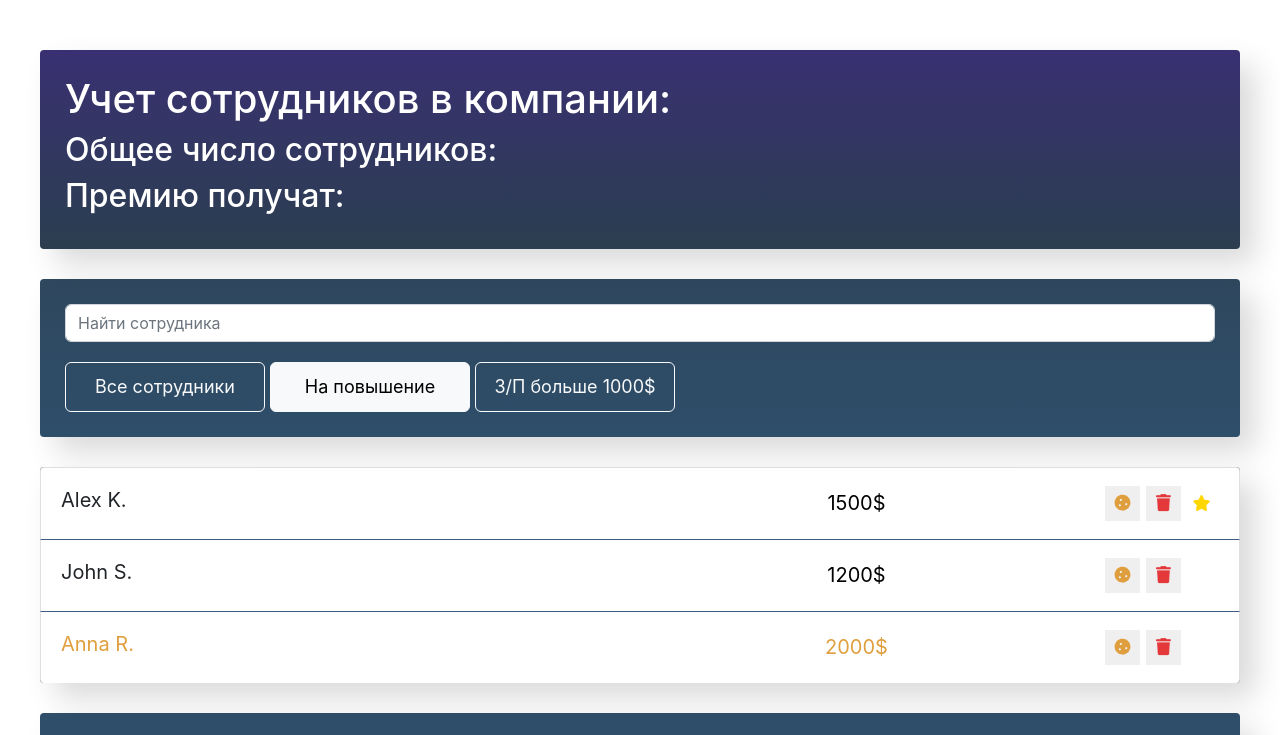
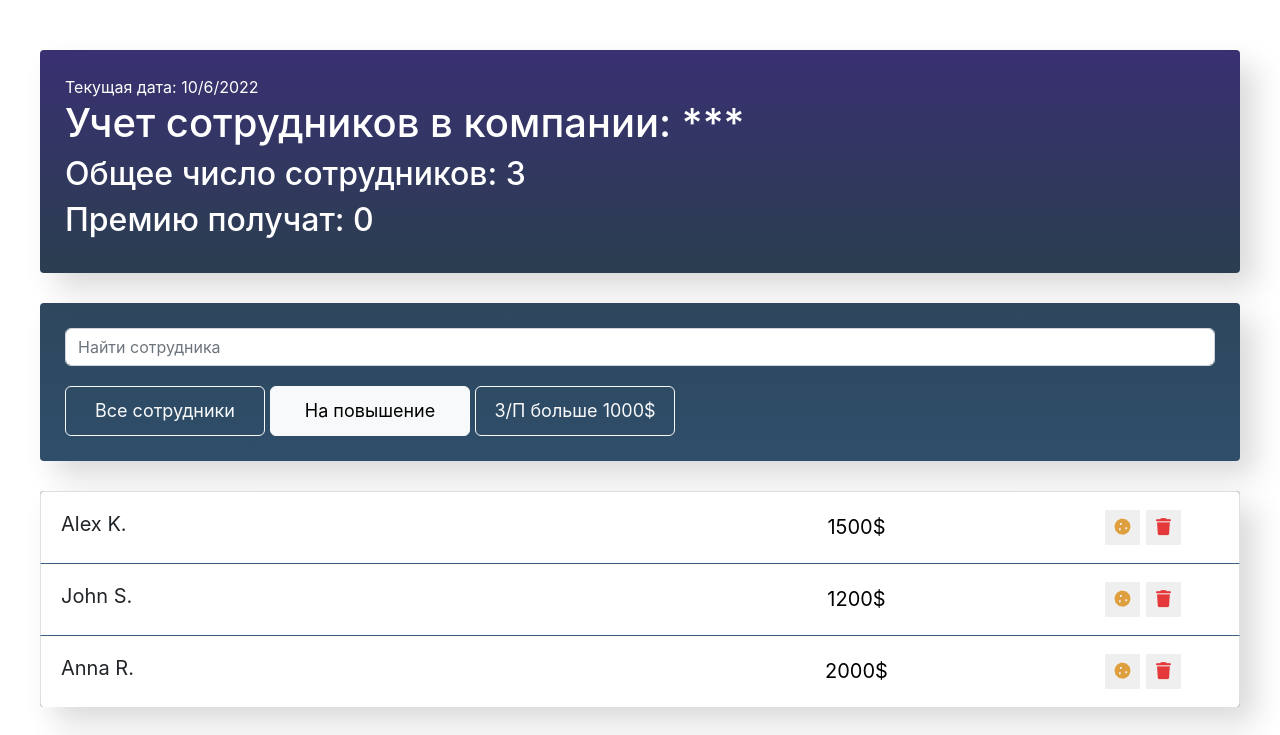
Before and after one commit to kleykovsky/employees, a React (Create React App) app: page / in a window 1280 px wide. Shown: the top 735 px of the page. Built offline with nearby package versions, Linux system fonts and the light colour scheme.

Commit message:
rev: 1.6

```diff
--- a/src/components/App/App.js
+++ b/src/components/App/App.js
@@ -6,19 +6,14 @@ import EmployeesList from "../employees-list/employees-list";
 import EmployeesAddForm from "../employees-add-form/employees-add-form";
 import './App.css';
 
-
-
-
-
 class App extends Component {
     constructor(props) {
         super(props);
         this.state = {
             data: [
-                {name: 'Alex K.', salary: 1500, increase: false, rise: true, id: 1, },
-                {name: 'John S.', salary: 1200, increase: false, rise: false, id: 2, },
-                {name: 'Anna R.', salary: 2000, increase: true, rise: false,  id: 3, },
-
+                {name: 'Alex K.', salary: 1500, increase: false, rise: false, id: 1, classNam: true, classSal: true},
+                {name: 'John S.', salary: 1200, increase: false, rise: false, id: 2,  classNam: true, classSal: true},
+                {name: 'Anna R.', salary: 2000, increase: false, rise: false,  id: 3,  classNam: true, classSal: true},
             ]
         }
         this.maxId = 4
@@ -31,7 +26,6 @@ class App extends Component {
             // const before = data.slice(0, index);
             // const after = data.slice(index + 1);
             // const newArr = [...before, ...after];
-
             return{
                 data: data.filter(item => item.id !== id),
             }
@@ -39,6 +33,7 @@ class App extends Component {
     }
 
     addItem = (name, salary) => {
+
         const newItem = {
             name,
             salary,
@@ -76,19 +71,45 @@ class App extends Component {
         }))
     }
 
+    // onToggleRise = (id) => {
+    //     this.setState(({data}) => ({
+    //         data: data.map(item => {
+    //             if(item.id === id) {
+    //                 return {...item, rise: !item.rise}
+    //             }
+    //             return item;
+    //         })
+    //     }))
+    //     console.log(`Rise this ${id}`);
+    // }
 
-
-
-
-    onToggleRise = (id) => {
+    onToggleProp = (id, prop) => {
+        this.setState(({data}) => ({
+            data: data.map(item => {
+                if(item.id === id) {
+                    return {...item, [prop]: !item[prop]}
+                }
+                return item;
+            })
+        }))
         console.log(`Rise this ${id}`);
-
     }
 
     render() {
+        const employees = this.state.data.length;
+        const increased = this.state.data.filter(item => item.increase).length;
+        const currDate = new Date().toLocaleDateString()
+
         return(
             <div className='App'>
-                <AppInfo/>
+                <AppInfo
+                        txtH1={`Учет сотрудников в компании: ***`}
+                        txtH2={'Общее число сотрудников:'}
+                        txtH3={'Премию получат:'}
+                        employees={employees}
+                        increased={increased}
+                        curData={currDate}
+                />
                 <div className="search-panel">
                     <SearchPanel/>
                     <AppFilter txt={'Все сотрудники'} active={false}/>
@@ -98,8 +119,10 @@ class App extends Component {
                 <EmployeesList
                     data={this.state.data}
                     onDelete={this.deleteItem}
-                    onToggleIncrease={this.onToggleIncrease}
-                    onToggleRise={this.onToggleRise}
+                    // onToggleIncrease={this.onToggleIncrease}
+                    // onToggleRise={this.onToggleRise}
+                    onToggleProp={this.onToggleProp}
+
                 />
                 <EmployeesAddForm
                     title={'Добавьте нового сотрудника'}
--- a/src/components/app-info/app-info.js
+++ b/src/components/app-info/app-info.js
@@ -1,12 +1,13 @@
 import './app-info.css';
 
 
-const AppInfo = () => {
+const AppInfo = ({txtH1, txtH2, txtH3, employees, increased, curData}) => {
     return (
         <div className={'app-info'}>
-            <h1>Учет сотрудников в компании:</h1>
-            <h2>Общее число сотрудников: </h2>
-            <h2>Премию получат: </h2>
+            <span>{`Текущая дата: ${curData}`}</span>
+            <h1>{txtH1} </h1>
+            <h2>{txtH2} {employees} </h2>
+            <h2>{txtH3} {increased} </h2>
         </div>
     )
 }
--- a/src/components/employees-add-form/employees-add-form.css
+++ b/src/components/employees-add-form/employees-add-form.css
@@ -19,5 +19,8 @@
     display: block;
     width: 10px;
     height: 20px;
+}
 
+.empty {
+    background-color: rgba(139, 0, 0, 0.35);
 }
--- a/src/components/employees-add-form/employees-add-form.js
+++ b/src/components/employees-add-form/employees-add-form.js
@@ -21,7 +21,7 @@ class EmployeesAddForm extends Component {
 
     onSubmit = (e) => {
         e.preventDefault();
-        this.props.addNewPerson(this.state.name, this.state.salary);
+        this.props.addNewPerson(this.state.name, this.state.salary)
         this.setState({
             name: '',
             salary: '',
@@ -35,8 +35,10 @@ class EmployeesAddForm extends Component {
             }))
     }
 
+
     render() {
-        const {title} = this.props;
+        let className = 'form-control new-post-label'
+        const {title, classNam, classSal} = this.props;
         const {name, salary} = this.state;
 
         return(
@@ -46,14 +48,14 @@ class EmployeesAddForm extends Component {
                     className="add-form d-flex"
                     onSubmit = {this.onSubmit}>
                     <input type="text"
-                           className="form-control new-post-label"
+                           className={className}
                            placeholder="Как его зовут?"
                            name={'name'}
                            value={name}
                            onChange={this.onValueChange}/>
                     <input type="number"
-                           className="form-control new-post-label"
-                           placeholder="З/П в $?"
+                           className={className}
+                           placeholder="З/П в $"
                            name={'salary'}
                            value={salary}
                            onChange={this.onValueChange}
--- a/src/components/employees-list-item/employees-list-item.js
+++ b/src/components/employees-list-item/employees-list-item.js
@@ -6,8 +6,9 @@ import * as events from "events";
      const {name,
             salary,
             onDelete,
-            onToggleRise,
-            onToggleIncrease,
+            // onToggleRise,
+            // onToggleIncrease,
+            onToggleProp,
             increase,
             rise,
      } = props
@@ -16,16 +17,16 @@ import * as events from "events";
         if(increase) className += ' increase'
         if(rise) className += ' like'
 
-
      return (
          <li className={className}>
              <span className="list-group-item-label"
-                   onClick={onToggleRise}>{name}</span>
+                   onClick={onToggleProp} data-toggle='rise'>{name}</span>
              <input type="text" className="list-group-item-input" defaultValue={salary + '$'}/>
              <div className='d-flex justify-content-center align-items-center'>
                  <button type="button"
-                         onClick={onToggleIncrease}
-                         className="btn-cookie btn-sm ">
+                         onClick={onToggleProp}
+                         className="btn-cookie btn-sm"
+                         data-toggle='increase'>
                      <i className="fas fa-cookie"></i>
                  </button>
                  <button type="button"
--- a/src/components/employees-list/employees-list.js
+++ b/src/components/employees-list/employees-list.js
@@ -1,7 +1,7 @@
 import './employees-list.css';
 import EmployeesListItem from "../employees-list-item/employees-list-item";
 
-const EmployeesList = ({data, onDelete, onToggleIncrease, onToggleRise}) => {
+const EmployeesList = ({data, onDelete, onToggleProp, onToggleIncrease, onToggleRise}) => {
 
     const elements = data.map(item => {
         const {id, ...itemProps} = item;
@@ -10,8 +10,9 @@ const EmployeesList = ({data, onDelete, onToggleIncrease, onToggleRise}) => {
                 key={id}
                 {...itemProps}
                 onDelete={() => onDelete(id)}
-                onToggleIncrease={() => onToggleIncrease(id)}
-                onToggleRise={() => onToggleRise(id)}
+                // onToggleIncrease={() => onToggleIncrease(id)}
+                // onToggleRise={() => onToggleRise(id)}
+                onToggleProp={(e) => onToggleProp(id, e.currentTarget.getAttribute('data-toggle'))}
             />
         // name={item.name} salary={item.salary} increase={item.increase}
     )
```
